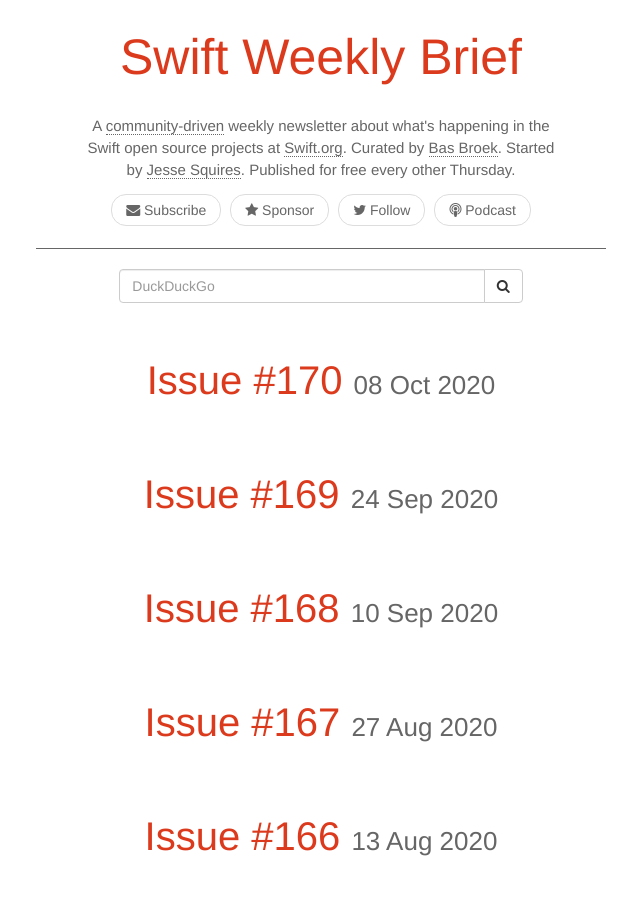
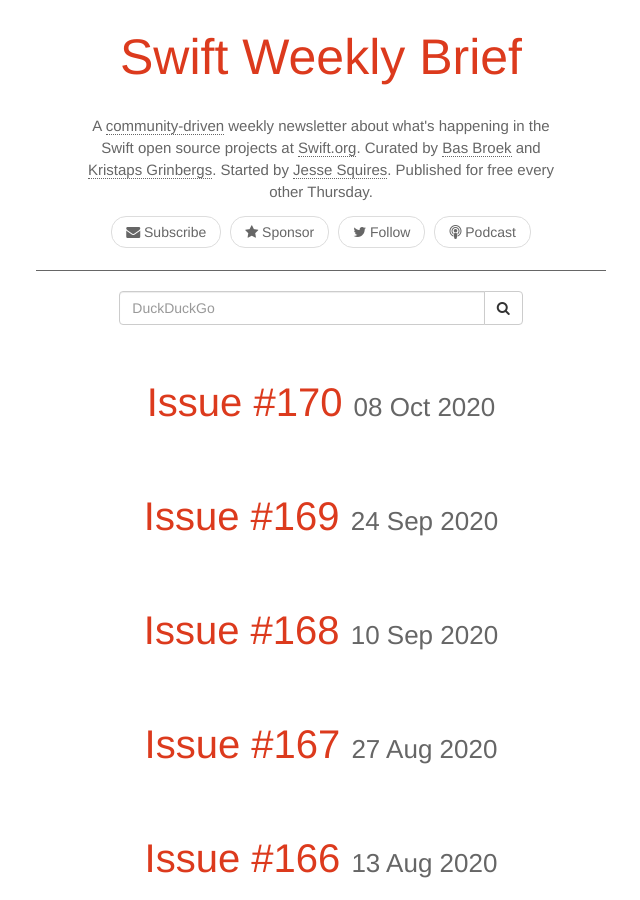
Before and after one commit to SwiftWeekly/swiftweekly.github.io, a Jekyll site: the page built from index.html, in a window 1280 px wide and 900 px high. Shown: the whole window, without its empty margins (319-959 px from the left). Built offline with Jekyll 4.4.1, drawn with Linux system fonts in a browser that asks for light colours.

Commit message:
Added kristaps to curators

```diff
--- a/_includes/header.html
+++ b/_includes/header.html
@@ -5,7 +5,7 @@
          <h1 class="text-center"><a href="/">{{ site.title }}</a></h1>
          <div class="tagline col-sm-8 col-sm-offset-2 col-md-8 col-md-offset-2">
             <h2>A <a href="/authors">community-driven</a> weekly newsletter about what's happening in the Swift open source projects at <a href="https://swift.org/" target="_blank">Swift.org</a>.
-               Curated by <a href="https://twitter.com/BasThomas" target="_blank">Bas Broek</a>. Started by <a href="https://jessesquires.com" target="_blank">Jesse Squires</a>. Published for free every other Thursday.</h2>
+               Curated by <a href="https://twitter.com/BasThomas" target="_blank">Bas Broek</a> and <a href="https://twitter.com/fassko">Kristaps Grinbergs</a>. Started by <a href="https://jessesquires.com" target="_blank">Jesse Squires</a>. Published for free every other Thursday.</h2>
          </div> <!-- col -->
       </div> <!-- col -->
    </div> <!-- row -->
```
